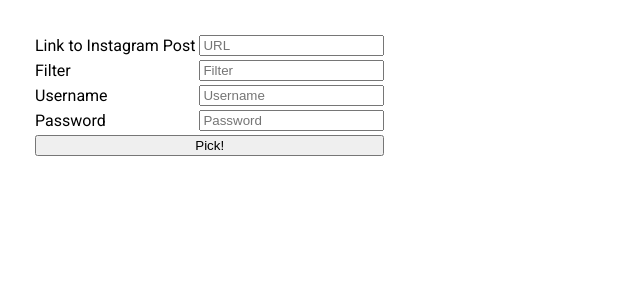
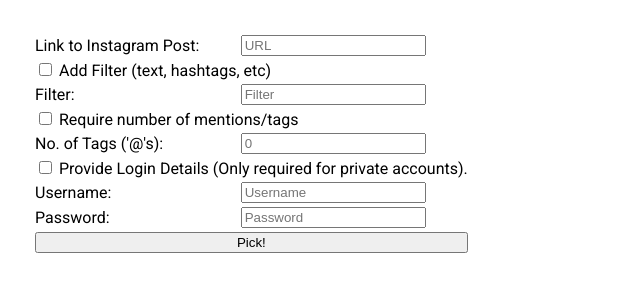
Before and after one commit to theabdullahalam/igram-comment-picker, a Django app: page / in a window 1280 px wide. Shown: the top 300 px of the page, without its empty margins (0-640 px from the left). Run offline with Django 3.2, Linux system fonts and the light colour scheme; some libraries are stand-ins or nearby versions.

Commit message:
Add dummy checkboxes

```diff
--- a/main/templates/index.html
+++ b/main/templates/index.html
@@ -5,6 +5,8 @@
 
 <script src="https://code.jquery.com/jquery-3.5.1.min.js"></script>
 <script>
+
+    // THE FUNCTION THAT GETS A WINNER
     function pick_winner() {
         console.log("Clicked");
         var jqxhr = $.post("http://localhost:8000/pickwinner", $( "#theform" ).serialize(), function (d) {
@@ -16,6 +18,11 @@
             console.log(errorThrown);
         });
     }
+
+
+
+
+
 </script>
 
 {% endblock %}
@@ -26,52 +33,56 @@
         <table>
             <!-- post -->
             <tr>
-                <td>
-                    <span>Link to Instagram Post</span>
-                </td>
-                <td>
-                    <input type="text" placeholder="URL" name="postlink" />
-                </td>
+                <td><span>Link to Instagram Post: </span></td>
+                <td><input type="text" placeholder="URL" name="postlink" /></td>
             </tr>
 
             <!-- filter -->
             <tr>
-                <td>
-                    <span>Filter</span>
-                </td>
-                <td>
-                    <input type="text" placeholder="Filter" name="filter" />
+                <td colspan="2">
+                    <input type="checkbox" id="fliter_checkbox" />
+                    <label for="fliter_checkbox">Add Filter (text, hashtags, etc)</label>
                 </td>
             </tr>
+            <tr id="filter_section">
+                <td><span>Filter: </span></td>
+                <td><input type="text" placeholder="Filter" name="filter" /></td>
+            </tr>
+
+
+            <!-- mentions -->
+            <tr>
+                <td colspan="2">
+                    <input type="checkbox" id="mentions_checkbox" />
+                    <label for="mentions_checkbox">Require number of mentions/tags</label>
+                </td>
+            </tr>
+            <tr>
+                <td><span>No. of Tags ('@'s): </span></td>
+                <td><input type="number" placeholder="0" name="mentions" /></td>
+            </tr>
+
 
             <!-- login -->
             <tr>
-                <td>
-                    <span>Username</span>
-                </td>
-                <td>
-                    <input type="text" placeholder="Username" name="username" />
+                <td colspan="2">
+                    <input type="checkbox" id="login_checkbox" />
+                    <label for="login_checkbox">Provide Login Details (Only required for private accounts).</label>
                 </td>
             </tr>
             <tr>
-                <td>
-                    <span>Password</span>
-                </td>
-                <td>
-                    <input
-                        type="password"
-                        placeholder="Password"
-                        name="password"
-                    />
-                </td>
+                <td><span>Username: </span></td>
+                <td><input type="text" placeholder="Username" name="username" /></td>
+            </tr>
+            <tr>
+                <td><span>Password: </span></td>
+                <td><input type="password" placeholder="Password" name="password"/></td>
             </tr>
 
+
+
             <tr>
-                <td colspan="2">
-                    <button type="button" style="width: 100%" onclick="pick_winner()">
-                        Pick!
-                    </button>
-                </td>
+                <td colspan="2"><button type="button" style="width: 100%" onclick="pick_winner()">Pick!</button></td>
             </tr>
         </table>
     </form>
--- a/main/views.py
+++ b/main/views.py
@@ -17,17 +17,43 @@
 
 def pickwinner(request):
 
-    post_link = request.POST['postlink']
-    filter_string = request.POST['filter']
-    req_mentions = 1;
+    if request.method == 'POST':
 
-    ig_helper  = InstagramHelper()
-    returnthis = ig_helper.get_random_comment(url=post_link, filter_string=filter_string, req_mentions=req_mentions)
+        print(request.POST)
+        # print(request.method)
 
-    if returnthis is None:
-        returnthis = "NOURL"
 
-    d = {
-        'test': returnthis
-    }
-    return JsonResponse(d)
+        # SANITIZE EVERYTHING
+        returnthis = ''
+        errors = []
+
+        # INSTA POST URL
+        post_link = request.POST['postlink']
+        if post_link == '':
+            errors.append('NOURL')
+
+        # FILTERS
+        filter_string = request.POST['filter']
+
+        # REQUIRED NUMBER OF MENTIONS
+        req_mentions_str = request.POST['mentions']
+        if req_mentions_str == '':
+            req_mentions = 0
+        else:
+            req_mentions = 0
+
+        # CONTACT IGHELPER
+        ig_helper  = InstagramHelper()
+        returnthis = ig_helper.get_random_comment(url=post_link, filter_string=filter_string, req_mentions=req_mentions)
+
+        if returnthis is None:
+            returnthis = "NOURL"
+
+        d = {
+            'test': returnthis,
+            'errors': errors
+        }
+        return JsonResponse(d)
+
+    else:
+        return render(request, 'nopower.html')
```
Also changed, not shown: main/templates/nopower.html (added, +28 -0 lines).
